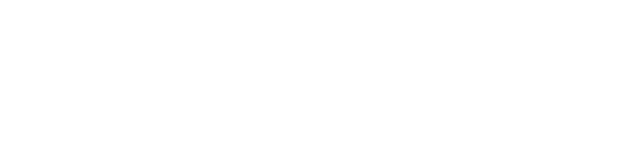
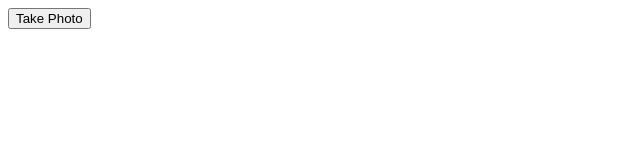
Before and after one commit to jharding/photographer.js, a plain HTML site: page demo/demo.html in a window 1280 px wide. Shown: the whole page, without its empty margins (0-640 px from the left). Drawn offline with Linux system fonts and the light colour scheme.

Commit message:
Add button to take photo on demo page.

```diff
--- a/demo/demo.html
+++ b/demo/demo.html
@@ -9,6 +9,7 @@
     </style>
   </head>
   <body>
+    <button onclick='photographer.takePhoto();'>Take Photo</button>
     <div id='photographer-container'></div>
     <script type='text/javascript'>
       var container = document.getElementById('photographer-container');
```
